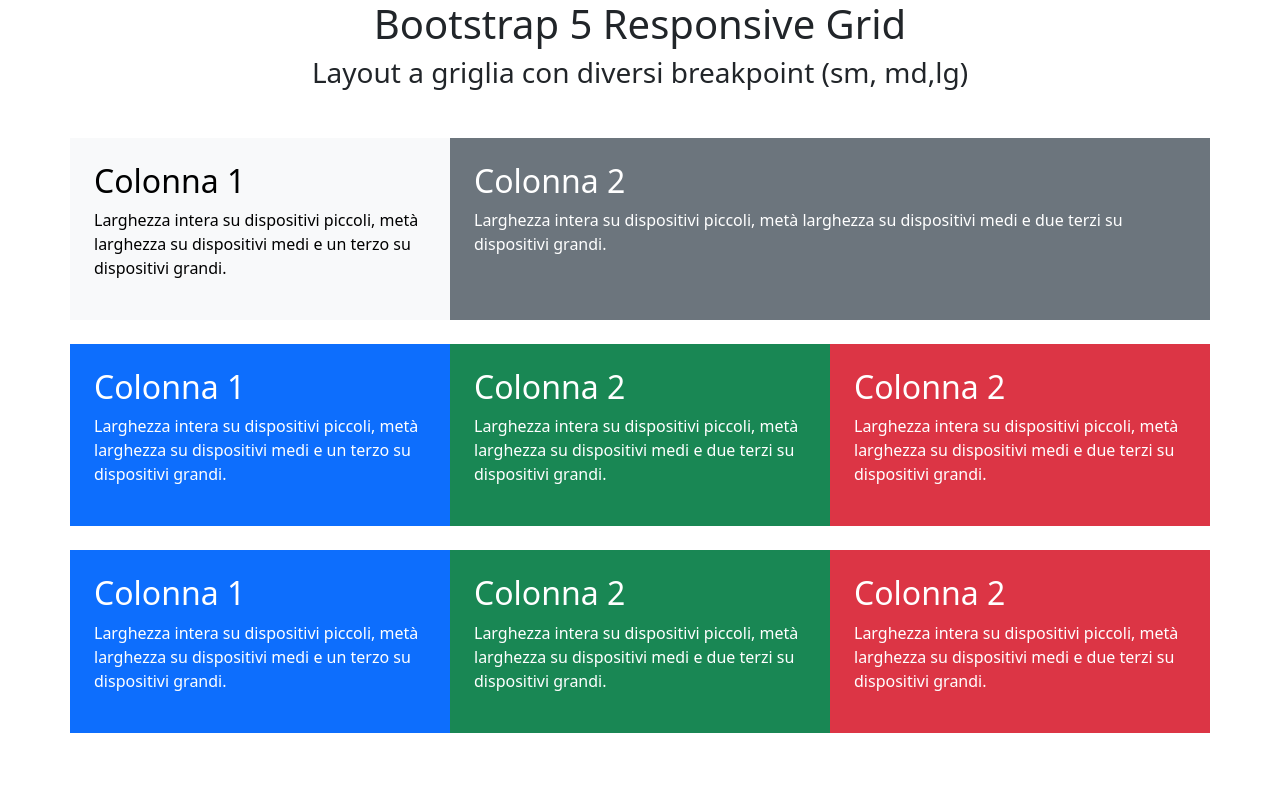
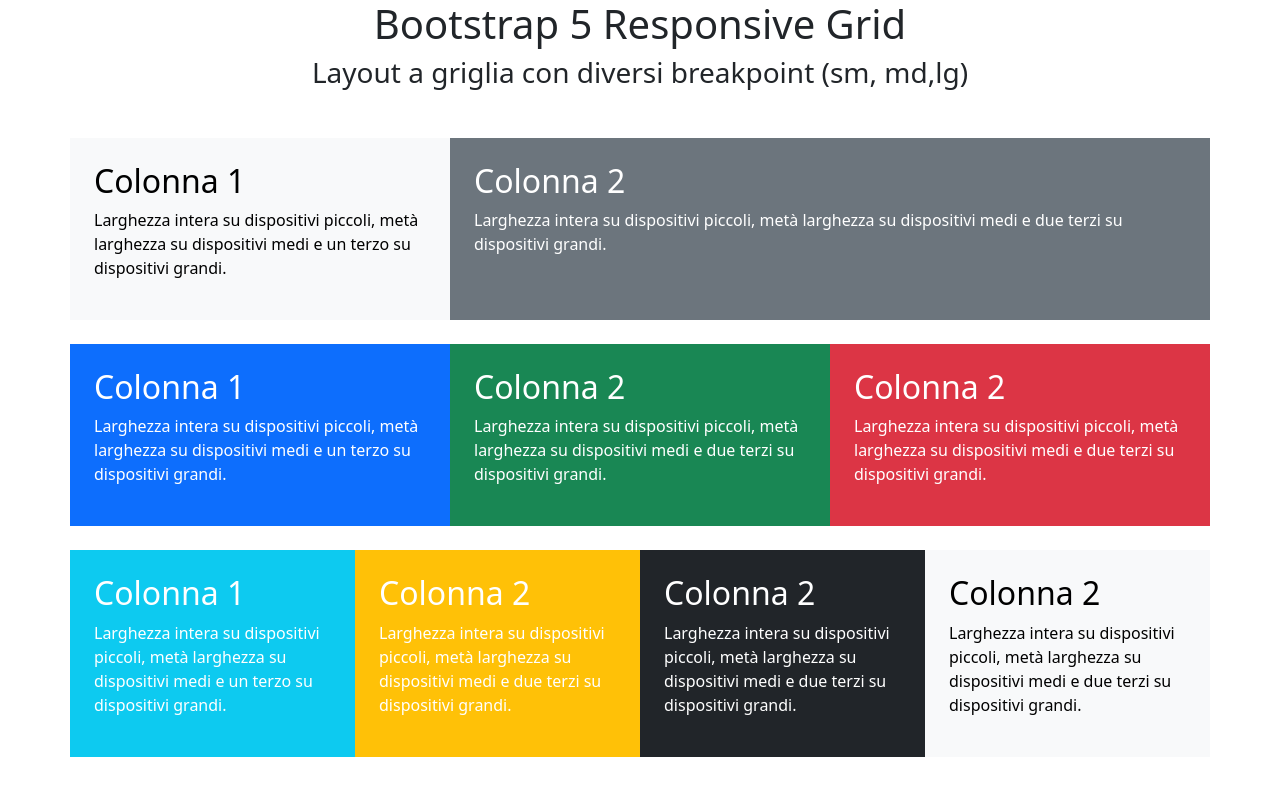
Before and after one commit to gabrieletodaroo9/htmlcss-bootstrap-layout, a plain HTML site: page index.html in a window 1280 px wide. Drawn offline with nearby package versions, Linux system fonts and the light colour scheme.

```diff
--- a/index.html
+++ b/index.html
@@ -62,23 +62,28 @@
                 </div>
             </div>
 
-              <div class="row mt-4 ">
-                <div class="col-6 col-md-4 col-lg-4 bg-primary p-4">
+            <div class="row mt-4 ">
+                <div class="col-6 col-md-3 bg-info p-4">
                     <h2>Colonna 1</h2>
                     <p>Larghezza intera su dispositivi piccoli, metà larghezza su dispositivi medi e un terzo su
                         dispositivi grandi.</p>
                 </div>
-                <div class="col-6 col-md-4 col-lg-4 bg-success p-4">
+                <div class="col-6 col-md-3 bg-warning p-4">
                     <h2>Colonna 2</h2>
                     <p>Larghezza intera su dispositivi piccoli, metà larghezza su dispositivi medi e due terzi su
                         dispositivi grandi.</p>
                 </div>
-                <div class="col-12 col-md-4 col-lg-4 bg-danger p-4">
+                <div class="col-6 col-md-3 bg-dark p-4">
                     <h2>Colonna 2</h2>
                     <p>Larghezza intera su dispositivi piccoli, metà larghezza su dispositivi medi e due terzi su
                         dispositivi grandi.</p>
                 </div>
-            </div>
+                <div class="col-6 col-md-3 bg-light p-4 text-black">
+                    <h2>Colonna 2</h2>
+                    <p>Larghezza intera su dispositivi piccoli, metà larghezza su dispositivi medi e due terzi su
+                        dispositivi grandi.</p>
+
+                </div>
 
 
     </main>
```
